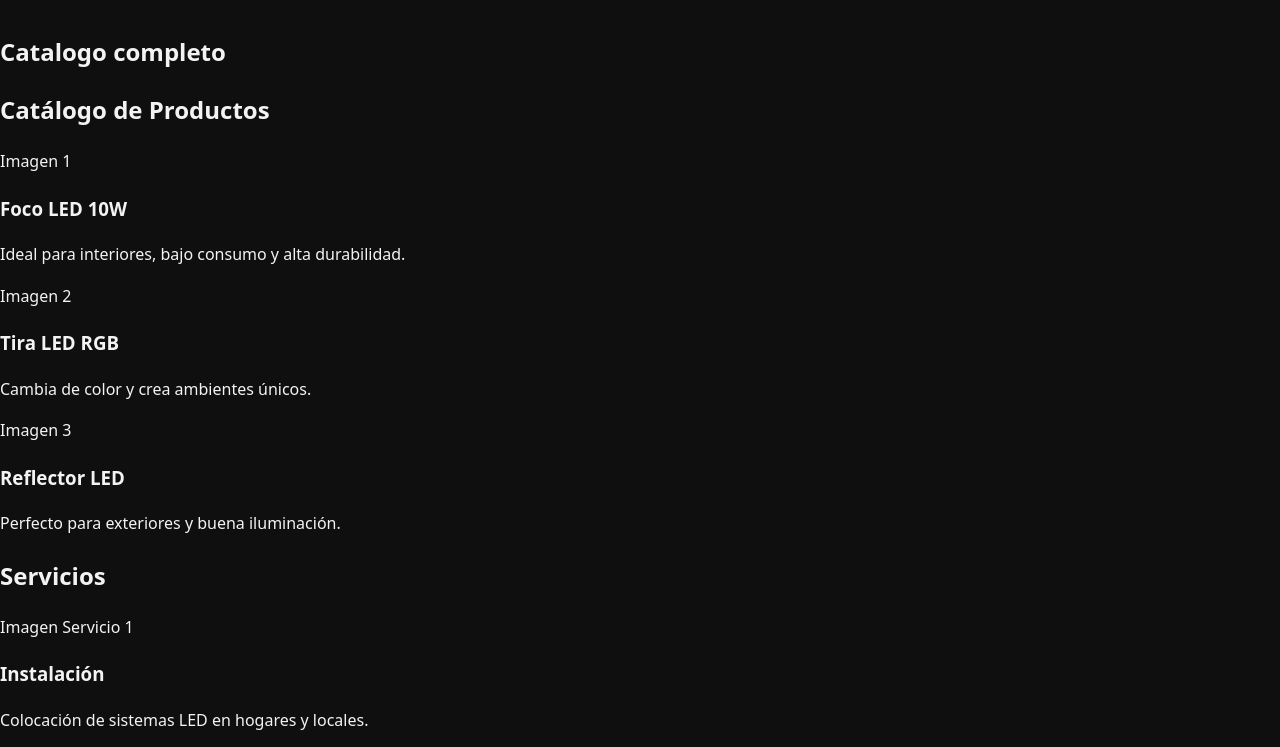
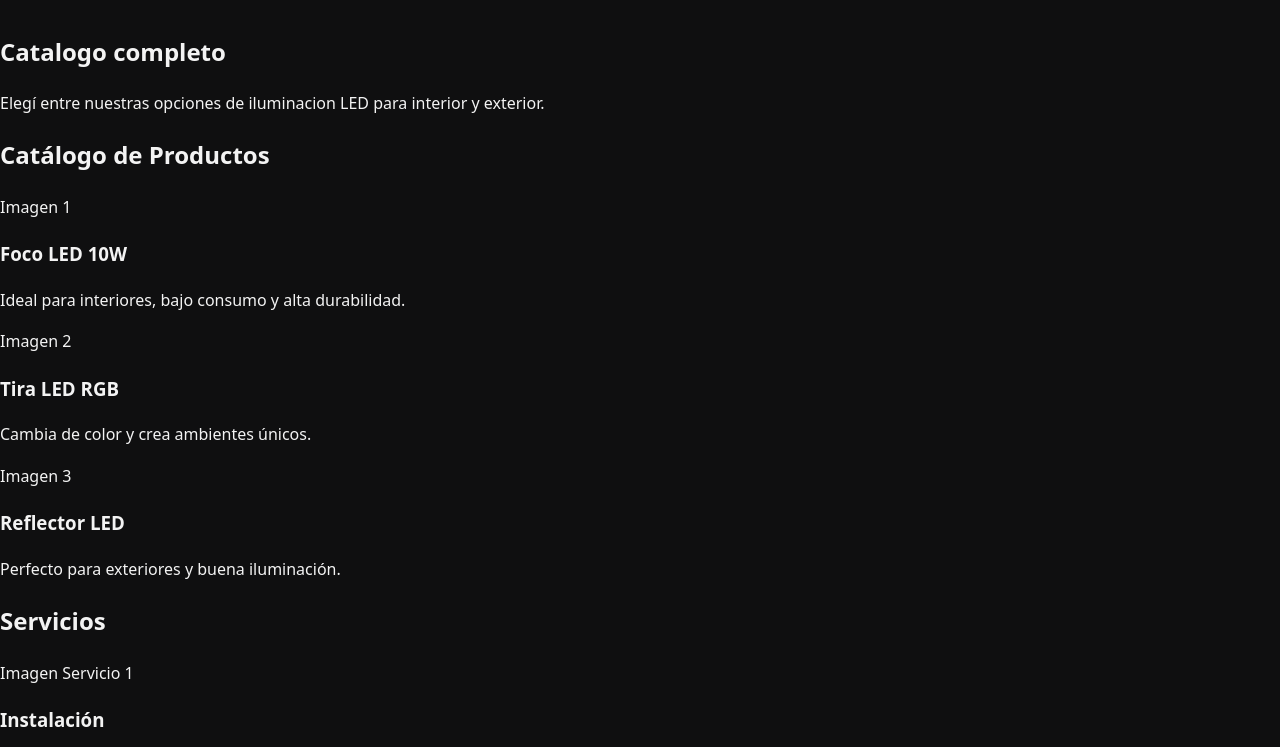
Before and after one commit to sofiaBarbaday/TP4-paginaWEBCasadeLeds, a plain HTML site: page productos.html in a window 1280 px wide. Shown: the part 50-797 px from the top of the page. Drawn offline with Linux system fonts and the light colour scheme.

Commit message:
linea 22, 23 agrego subtitulo

```diff
--- a/productos.html
+++ b/productos.html
@@ -19,6 +19,9 @@
   <main>
     <section class="productos-page">
       <h1 class="titulo-pagina">Catalogo completo</h1>
+      <p class="subtitulo">
+        Elegí entre nuestras opciones de iluminacion LED para interior y exterior.
+      </p>
       <h2>Catálogo de Productos</h2>
       <div class="product-gallery grid">
         <div class="product">
```
